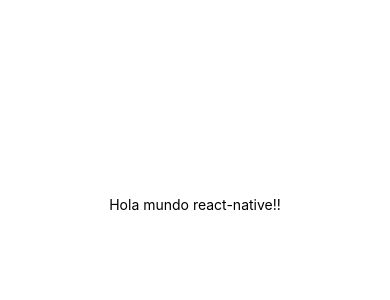
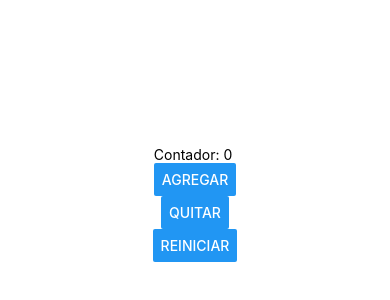
Before and after one commit to alanc-03/PAM213, a React Native app in the folder intro/: screen / in a window 390 px wide. Shown: the part 218-518 px from the top of the page. Built offline with nearby package versions, Linux system fonts and the light colour scheme.

Commit message:
creacion de botones

```diff
--- a/intro/App.js
+++ b/intro/App.js
@@ -1,15 +1,25 @@
+//zona 1 import: Zona de importaciones
 import { StatusBar } from 'expo-status-bar';
-import { StyleSheet, Text, View } from 'react-native';
+import { StyleSheet, Text, View,Button } from 'react-native';
+import React,{useState} from 'react';
 
+//zona 2 main: Zona de componentes
 export default function App() {
+
+  const [contador,setContador]=useState(0);
+
   return (
     <View style={styles.container}>
-      <Text>Hola mundo react-native!!</Text>
-      <StatusBar style="auto" />
+      <Text>Contador: {contador} </Text>      {/*soy un comentario shift + alt + A */}
+      <Button title="Agregar" onPress={()=>setContador(contador + 1)}/>      {/* <Button/> y <Button></Button> tambien funciona*/}
+      <Button title="Quitar"  onPress={()=>setContador(contador - 1)}/>
+        <Button title="Reiniciar" onPress={()=>setContador(contador - contador)}/>
+     <StatusBar style="auto" />
     </View>
   );
 }
 
+//Zona 3: Zona de los estilos, o zona de estetica y posicionamiento
 const styles = StyleSheet.create({
   container: {
     flex: 1,
@@ -17,4 +27,7 @@
     alignItems: 'center',
     justifyContent: 'center',
   },
+  buttoncontainer: {
+    marginVertical: 8, width:150,
+  },
 });
```
